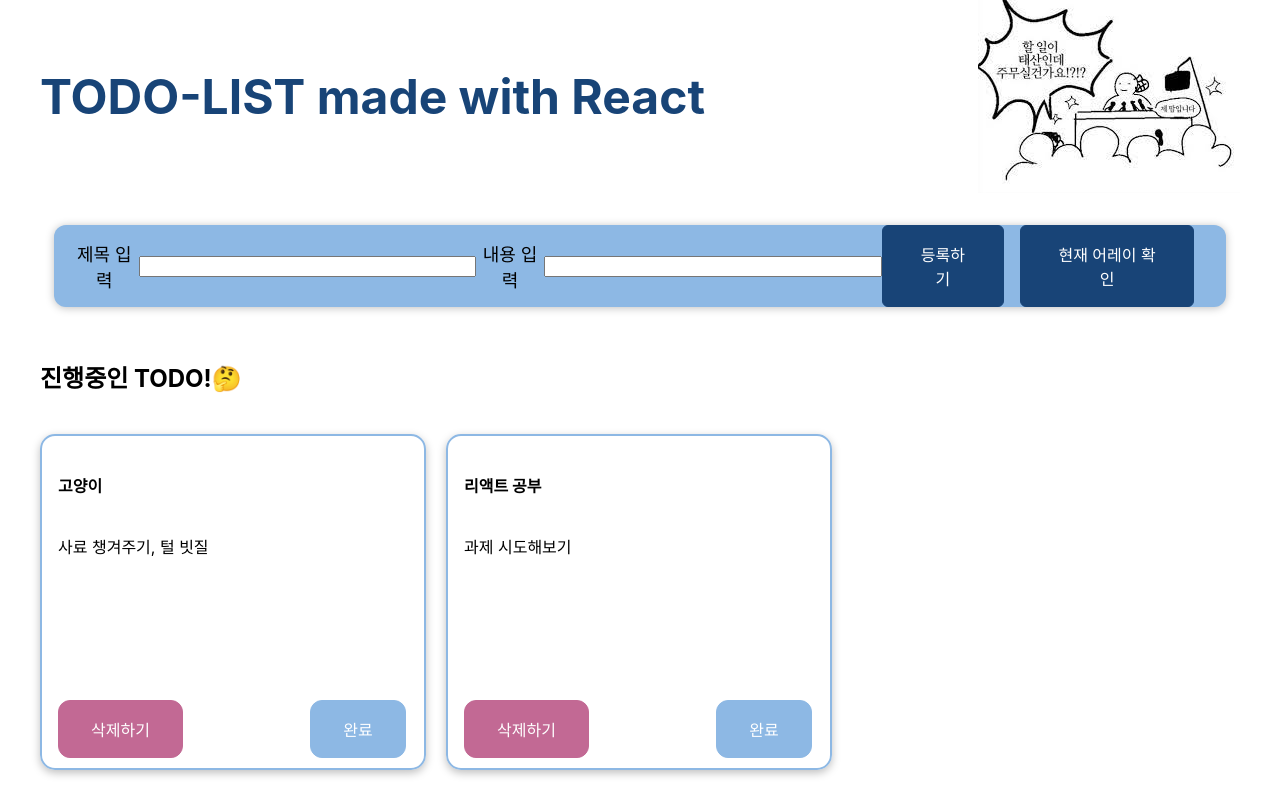
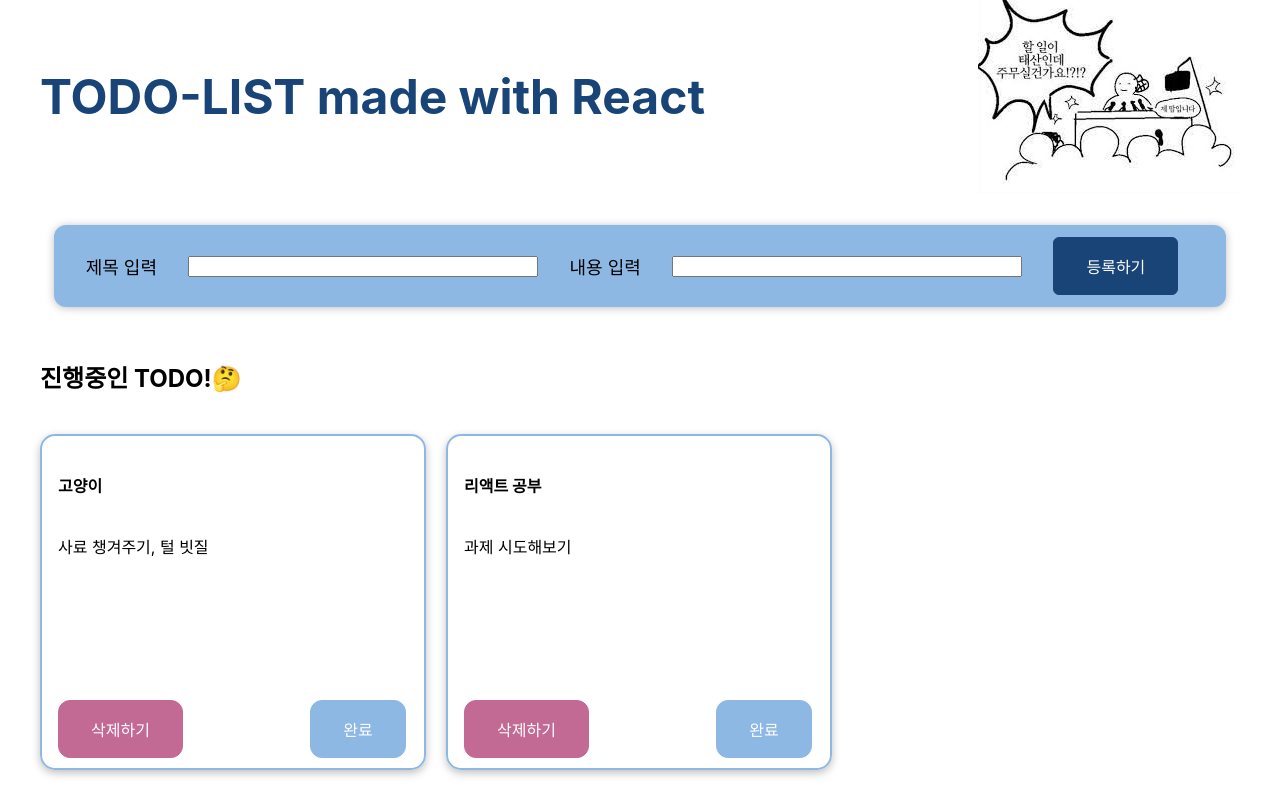
Before and after one commit to Laejun-Kim/react-mytodo-list, a React (Create React App) app: page / in a window 1280 px wide. Shown: the top 800 px of the page. Built offline with nearby package versions, Linux system fonts and the light colour scheme.

Commit message:
Update Input.jsx

```diff
--- a/src/components/Input.jsx
+++ b/src/components/Input.jsx
@@ -35,7 +35,6 @@
       <input value={content} onChange={contentChangeHndlr} id="content-input" />
 
       <button onClick={registerBtnHndlr}>등록하기</button>
-      <button onClick={() => console.log(toDos)}>현재 어레이 확인</button>
     </div>
   );
 };
```
